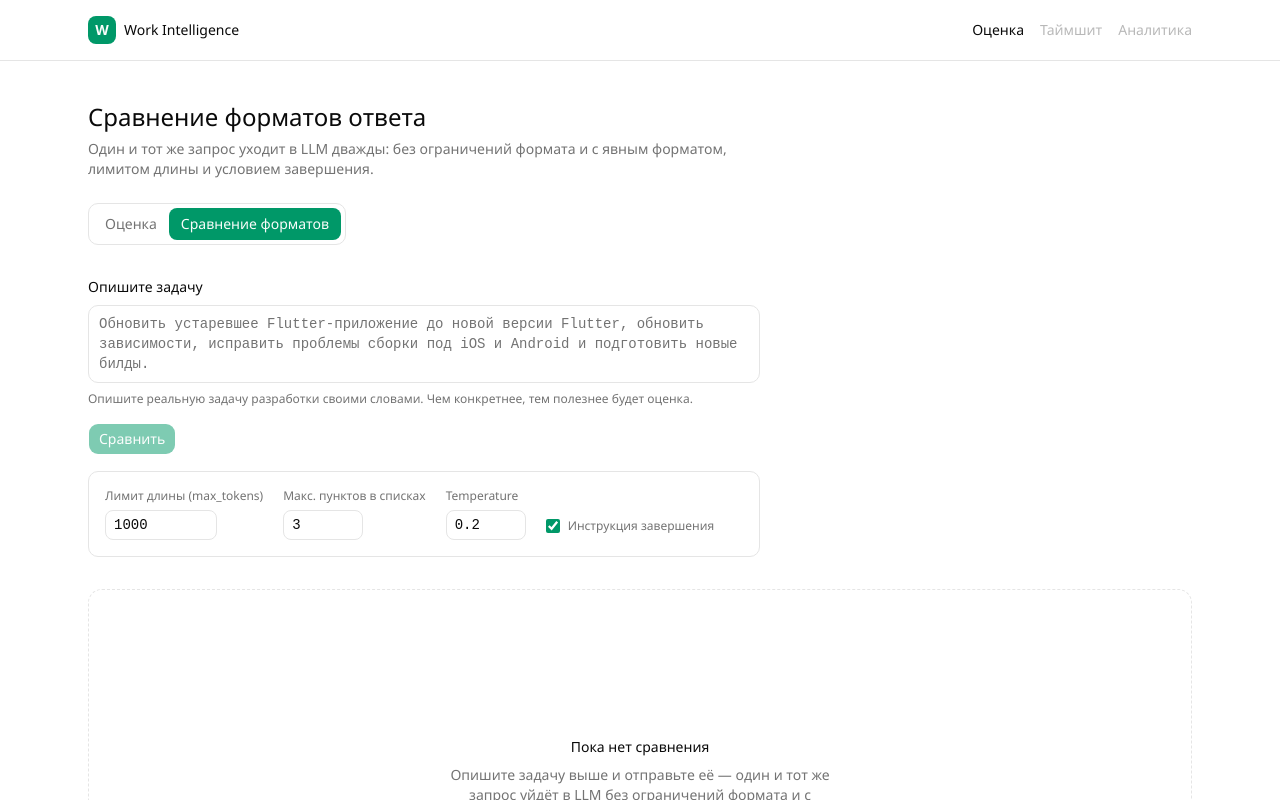
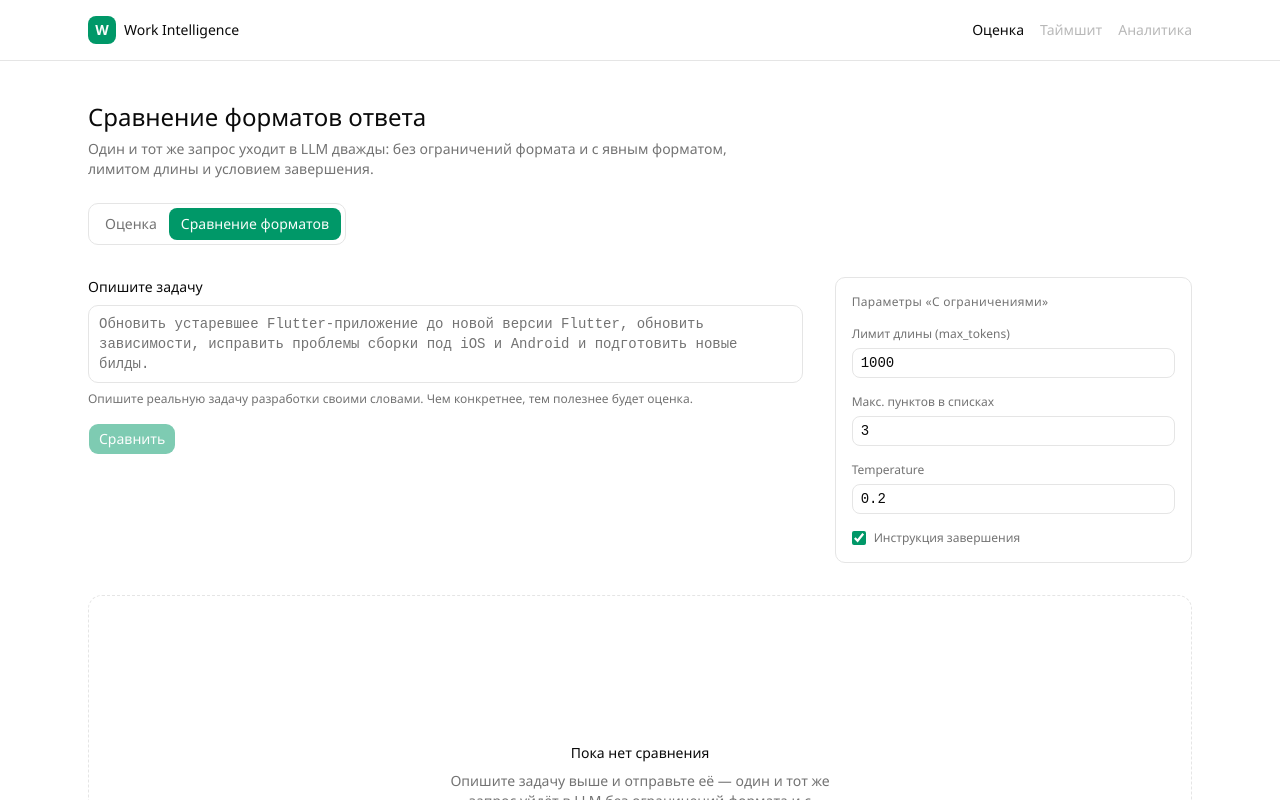
Before and after one commit to SeitovaRalina/AI-Challenge, a React (Vite) app in the folder frontend/: page / in a window 1280 px wide. Both pictures are taken after a click on the button "Сравнение форматов". Shown: the top 800 px of the page. Built offline with nearby package versions, Linux system fonts and the light colour scheme.

Commit message:
style(w01-d02): move compare-options panel next to the form
Layout only: the parameter panel now sits to the right of the task
form (grid) instead of stacked below the submit button.

```diff
--- a/frontend/src/App.tsx
+++ b/frontend/src/App.tsx
@@ -143,7 +143,7 @@ function App() {
           </div>
         ) : (
           <div className="flex flex-col gap-8">
-            <div className="flex max-w-2xl flex-col gap-4">
+            <div className="grid grid-cols-1 gap-8 lg:grid-cols-[2fr_1fr]">
               <TaskForm
                 onSubmit={handleCompareSubmit}
                 isSubmitting={compareStatus === 'loading'}
--- a/frontend/src/components/compare-options.tsx
+++ b/frontend/src/components/compare-options.tsx
@@ -7,7 +7,11 @@ interface CompareOptionsFormProps {
 
 export function CompareOptionsForm({ value, onChange }: CompareOptionsFormProps) {
   return (
-    <div className="flex flex-wrap items-end gap-5 rounded-lg border border-border p-4 text-sm">
+    <div className="flex flex-col gap-4 rounded-lg border border-border p-4 text-sm">
+      <p className="text-xs font-medium tracking-wide text-muted-foreground">
+        Параметры «С ограничениями»
+      </p>
+
       <div className="flex flex-col gap-1.5">
         <label htmlFor="max-tokens" className="text-xs text-muted-foreground">
           Лимит длины (max_tokens)
@@ -22,7 +26,7 @@ export function CompareOptionsForm({ value, onChange }: CompareOptionsFormProps)
           onChange={(event) =>
             onChange({ ...value, maxTokens: Number(event.target.value) })
           }
-          className="w-28 rounded-md border border-border bg-transparent px-2 py-1 font-mono text-sm text-foreground"
+          className="w-full rounded-md border border-border bg-transparent px-2 py-1 font-mono text-sm text-foreground"
         />
       </div>
 
@@ -39,7 +43,7 @@ export function CompareOptionsForm({ value, onChange }: CompareOptionsFormProps)
           onChange={(event) =>
             onChange({ ...value, maxItems: Number(event.target.value) })
           }
-          className="w-20 rounded-md border border-border bg-transparent px-2 py-1 font-mono text-sm text-foreground"
+          className="w-full rounded-md border border-border bg-transparent px-2 py-1 font-mono text-sm text-foreground"
         />
       </div>
 
@@ -57,11 +61,11 @@ export function CompareOptionsForm({ value, onChange }: CompareOptionsFormProps)
           onChange={(event) =>
             onChange({ ...value, temperature: Number(event.target.value) })
           }
-          className="w-20 rounded-md border border-border bg-transparent px-2 py-1 font-mono text-sm text-foreground"
+          className="w-full rounded-md border border-border bg-transparent px-2 py-1 font-mono text-sm text-foreground"
         />
       </div>
 
-      <label className="flex items-center gap-2 pb-1.5 text-xs text-muted-foreground">
+      <label className="flex items-center gap-2 text-xs text-muted-foreground">
         <input
           type="checkbox"
           checked={value.useStopInstruction}
```
